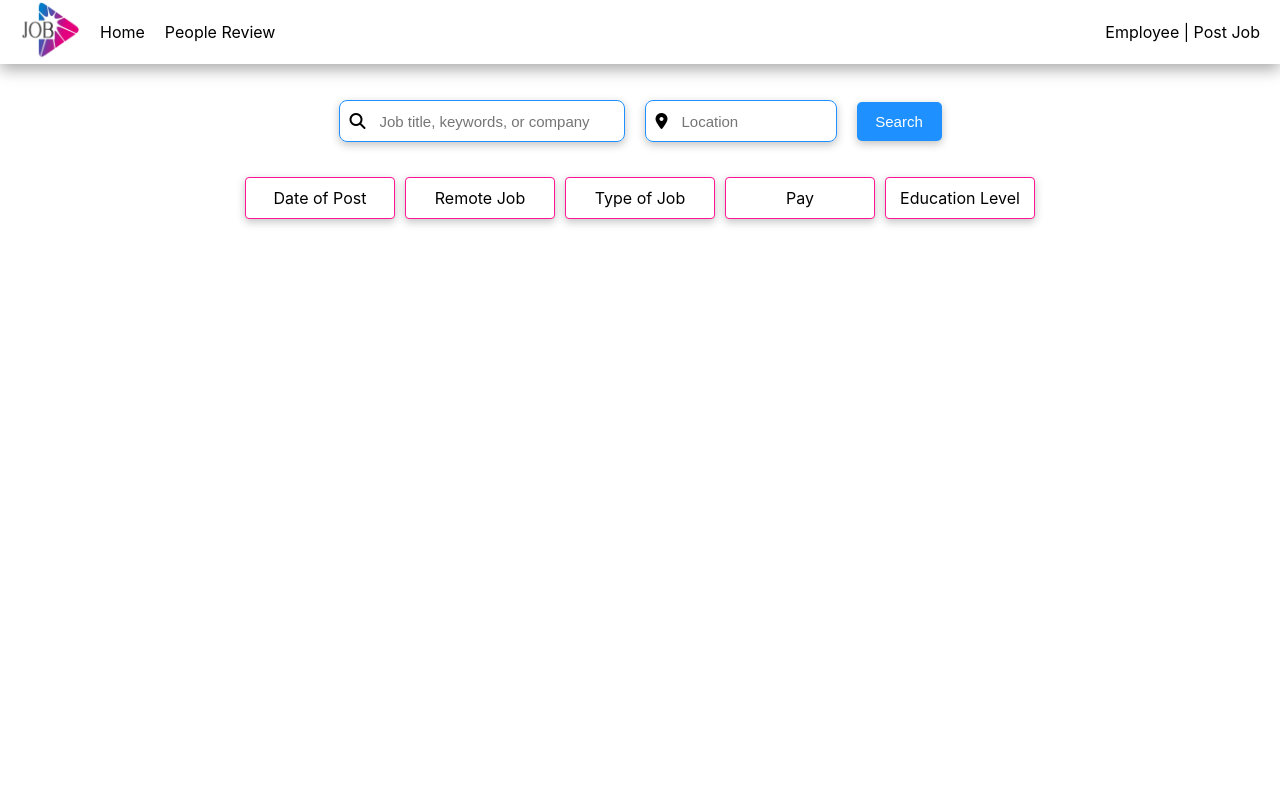
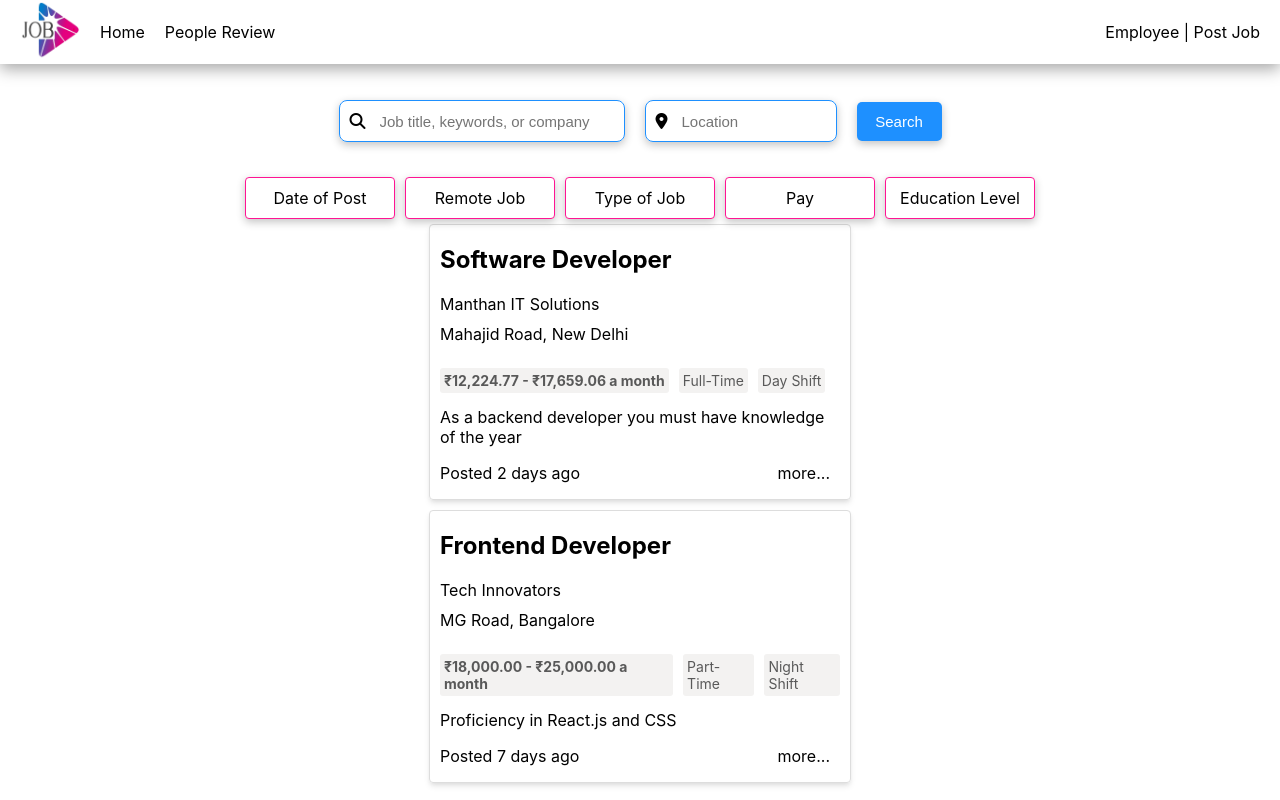
Before and after one commit to Girijamohantashankar/jobupdate360, a React (Create React App) app in the folder client/: page / in a window 1280 px wide. Built offline with nearby package versions, Linux system fonts and the light colour scheme.

Commit message:
the job cards and job deatils are dynamically add and the details  are added in the job section. ALl fillteration is working properly

```diff
--- a/client/src/Components/Home.css
+++ b/client/src/Components/Home.css
@@ -53,7 +53,8 @@
   font-weight: 500;
   box-shadow: rgba(0, 0, 0, 0.24) 0px 3px 8px;
 }
-.job_search_btn button:hover{
+
+.job_search_btn button:hover {
   background-color: #087ef5;
 }
 
@@ -108,12 +109,103 @@
 }
 
 
+/* job cards selection */
+.card {
+  border: 1px solid #ddd;
+  border-radius: 4px;
+  padding: 0 10px;
+  width: 400px;
+  text-align: left;
+  cursor: pointer;
+  box-shadow: rgba(0, 0, 0, 0.1) 0px 4px 6px -1px, rgba(0, 0, 0, 0.06) 0px 2px 4px -1px;
+}
 
-.search_box_content {
+.cards_text span {
+  padding-bottom: 10px;
+}
+
+.cards_info {
+  gap: 10px;
+}
+
+
+
+.card:hover {
+  border: 1px solid #1E90FF;
+}
+
+.card.active {
+  border-color: #1E90FF;
+}
+
+.card:hover .cards_text h2 {
+  text-decoration: underline;
+}
+
+.cards_info p {
+  background-color: #f3f2f1;
+  font-size: 14px;
+  color: #595959;
+  padding: 4px;
+  border-radius: 3px;
+}
+
+.date_post {
+  display: flex;
+  justify-content: space-between;
+  align-items: center;
+  padding: 0 10px 0 0;
+}
+
+.cards_content {
   display: flex;
   justify-content: center;
+  gap: 20px;
+}
+
+.cards{
+  width: 30%;
+}
+.job_details {
+  width: 40%;
+  text-align: left;
+  padding: 0 20px;
+}
+
+.cards {
+  flex-direction: column;
+  gap: 10px;
+}
+
+.search_box_content,
+.cards_info,
+.cards {
+  display: flex;
+
   align-items: center;
 }
+
+.cards,
+.search_box_content {
+  justify-content: center;
+}
+
+.cards_info {
+  justify-content: left;
+}
+
+.company_location {
+  display: flex;
+  flex-direction: column;
+  align-items: flex-start;
+}
+
+.job_details{
+  border: 1px solid #1E90FF;
+}
+
+
+
 
 /*
 
--- a/client/src/Components/Home.js
+++ b/client/src/Components/Home.js
@@ -1,6 +1,33 @@
 import React, { useState } from 'react';
 import "./Home.css";
 
+const jobData = [
+  {
+    id: 1,
+    title: "Software Developer",
+    company: "Manthan IT Solutions",
+    location: "Mahajid Road, New Delhi",
+    salary: "₹12,224.77 - ₹17,659.06 a month",
+    type: "Full-Time",
+    shift: "Day Shift",
+    description: "As a backend developer you must have knowledge of the year",
+    posted: "Posted 2 days ago",
+    apply: "www.google.com"
+  },
+  {
+    id: 2,
+    title: "Frontend Developer",
+    company: "Tech Innovators",
+    location: "MG Road, Bangalore",
+    salary: "₹18,000.00 - ₹25,000.00 a month",
+    type: "Part-Time",
+    shift: "Night Shift",
+    description: "Proficiency in React.js and CSS",
+    posted: "Posted 7 days ago",
+    apply: "www.google.com"
+  },
+  // Add more job objects here if needed
+];
 
 function Home() {
   const [selectedDate, setSelectedDate] = useState("");
@@ -8,41 +35,46 @@ function Home() {
   const [selectedType, setSelectedType] = useState("");
   const [selectedPay, setSelectedPay] = useState("");
   const [selectedEducation, setSelectedEducation] = useState("");
+  const [selectedJob, setSelectedJob] = useState(null);
 
-
-
-
-
+  const filteredJobs = jobData.filter(job => {
+    const dateFilter = selectedDate ? job.posted.includes(selectedDate) : true;
+    const remoteFilter = selectedRemote ? job.location.includes(selectedRemote) : true;
+    const typeFilter = selectedType ? job.type === selectedType : true;
+    const payFilter = selectedPay ? parseFloat(job.salary.replace(/[^0-9.-]+/g, "")) >= parseFloat(selectedPay.replace(/[^0-9.-]+/g, "")) : true;
+    const educationFilter = selectedEducation ? job.description.includes(selectedEducation) : true;
+    return dateFilter && remoteFilter && typeFilter && payFilter && educationFilter;
+  });
 
   return (
     <div className='home_container'>
       <div className='search_box_content'>
         <div className='job_search'>
-          <i class="fa-solid fa-magnifying-glass"></i>
+          <i className="fa-solid fa-magnifying-glass"></i>
           <input placeholder='Job title, keywords, or company' />
         </div>
         <div className='job_location'>
-          <i class="fa-solid fa-location-dot"></i>
+          <i className="fa-solid fa-location-dot"></i>
           <input placeholder='Location' />
         </div>
-
         <div className='job_search_btn'>
           <button>Search</button>
         </div>
       </div>
+
       <div className='dropdown_container'>
         <div className='dropdown'>
           <div className='dropdown_selected'>{selectedDate || "Date of Post"}</div>
           <div className='dropdown_options'>
-            <div onClick={() => setSelectedDate("Last 24 hours")}>Last 24 hours</div>
-            <div onClick={() => setSelectedDate("Last 7 days")}>Last 7 days</div>
-            <div onClick={() => setSelectedDate("Last 30 days")}>Last 30 days</div>
+            <div onClick={() => setSelectedDate("24 hours")}>Last 24 hours</div>
+            <div onClick={() => setSelectedDate("7 days")}>Last 7 days</div>
+            <div onClick={() => setSelectedDate("30 days")}>Last 30 days</div>
           </div>
         </div>
         <div className='dropdown'>
           <div className='dropdown_selected'>{selectedRemote || "Remote Job"}</div>
           <div className='dropdown_options'>
-            <div onClick={() => setSelectedRemote("Remote only")}>Remote only</div>
+            <div onClick={() => setSelectedRemote("Remote")}>Remote only</div>
             <div onClick={() => setSelectedRemote("In-office")}>In-office</div>
             <div onClick={() => setSelectedRemote("Hybrid")}>Hybrid</div>
           </div>
@@ -50,8 +82,8 @@ function Home() {
         <div className='dropdown'>
           <div className='dropdown_selected'>{selectedType || "Type of Job"}</div>
           <div className='dropdown_options'>
-            <div onClick={() => setSelectedType("Full-time")}>Full-time</div>
-            <div onClick={() => setSelectedType("Part-time")}>Part-time</div>
+            <div onClick={() => setSelectedType("Full-Time")}>Full-time</div>
+            <div onClick={() => setSelectedType("Part-Time")}>Part-time</div>
             <div onClick={() => setSelectedType("Contract")}>Contract</div>
             <div onClick={() => setSelectedType("Temporary")}>Temporary</div>
           </div>
@@ -59,12 +91,11 @@ function Home() {
         <div className='dropdown'>
           <div className='dropdown_selected'>{selectedPay || "Pay"}</div>
           <div className='dropdown_options'>
-            <div onClick={() => setSelectedPay("15,000.00")}>₹15,000.00+/month</div>
-            <div onClick={() => setSelectedPay("19,166.67")}>₹19,166.67+/month</div>
-            <div onClick={() => setSelectedPay("22,500.00")}>₹22,500.00+/month</div>
-            <div onClick={() => setSelectedPay("27,500.00")}>₹27,500.00+/month</div>
-            <div onClick={() => setSelectedPay("35,000.00")}>₹35,000.00+/month</div>
-
+            <div onClick={() => setSelectedPay("15000")}>₹15,000.00+/month</div>
+            <div onClick={() => setSelectedPay("19166")}>₹19,166.67+/month</div>
+            <div onClick={() => setSelectedPay("22500")}>₹22,500.00+/month</div>
+            <div onClick={() => setSelectedPay("27500")}>₹27,500.00+/month</div>
+            <div onClick={() => setSelectedPay("35000")}>₹35,000.00+/month</div>
           </div>
         </div>
         <div className='dropdown'>
@@ -78,8 +109,53 @@ function Home() {
           </div>
         </div>
       </div>
+
+      <div className='cards_content'>
+        <div className='cards'>
+          {filteredJobs.map((job, index) => (
+            <div
+              key={index}
+              className={`card ${selectedJob?.id === job.id ? 'active' : ''}`}
+              onClick={() => setSelectedJob(job)}
+            >
+              <div className='cards_text'>
+                <h2>{job.title}</h2>
+                <div className='company_location'>
+                  <span>{job.company}</span>
+                  <span>{job.location}</span>
+                </div>
+              </div>
+              <div className='cards_info'>
+                <p><b>{job.salary}</b></p>
+                <p>{job.type}</p>
+                <p>{job.shift}</p>
+              </div>
+              <div className='card_des'>
+                <li>{job.description}</li>
+              </div>
+              <div className='date_post'>
+                <p>{job.posted}</p>
+                <p>more...</p>
+              </div>
+            </div>
+          ))}
+        </div>
+        {selectedJob && (
+          <div className='job_details'>
+            <h2>{selectedJob.title}</h2>
+            <p><b>Company:</b> {selectedJob.company}</p>
+            <p><b>Location:</b> {selectedJob.location}</p>
+            <p><b>Salary:</b> {selectedJob.salary}</p>
+            <button><b>Apply </b> {selectedJob.apply}</button>
+            <p><b>Type:</b> {selectedJob.type}</p>
+            <p><b>Shift:</b> {selectedJob.shift}</p>
+            <p><b>Description:</b> {selectedJob.description}</p>
+            <p><b>Posted:</b> {selectedJob.posted}</p>
+          </div>
+        )}
+      </div>
     </div>
-  )
+  );
 }
 
-export default Home
+export default Home;
```
Lines whose indentation alone changed are shown as unchanged.
